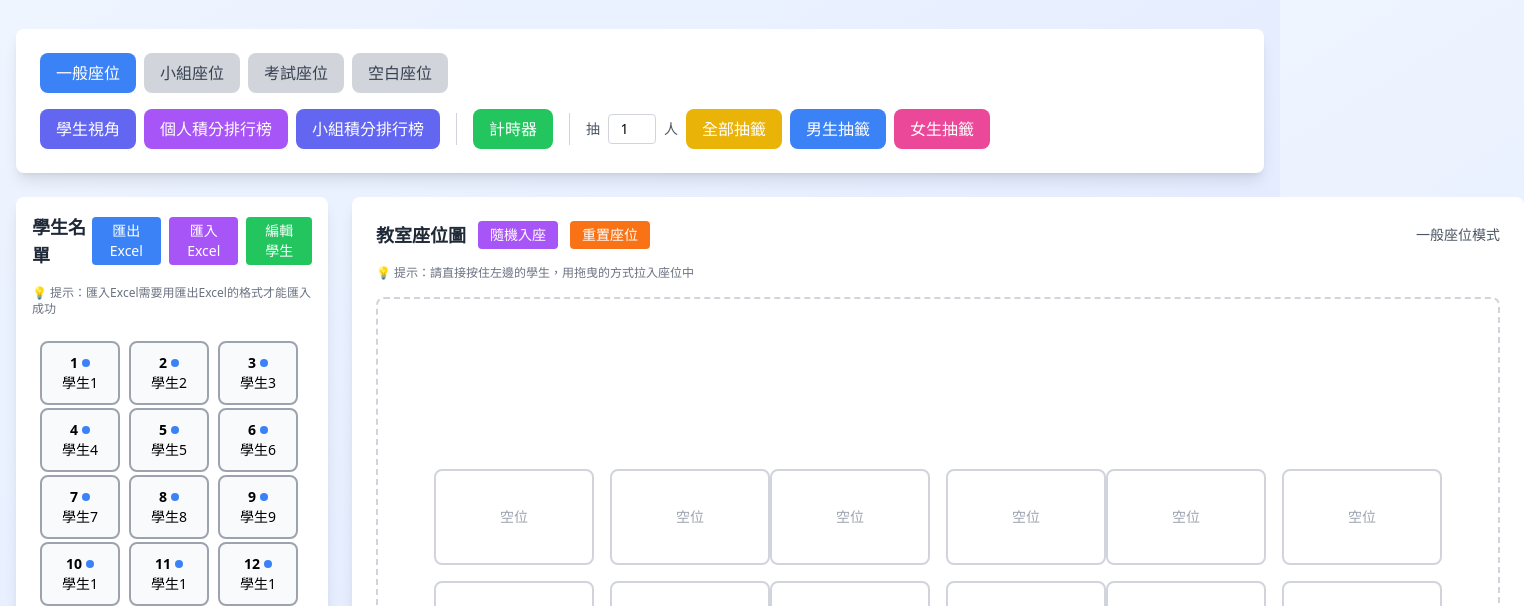
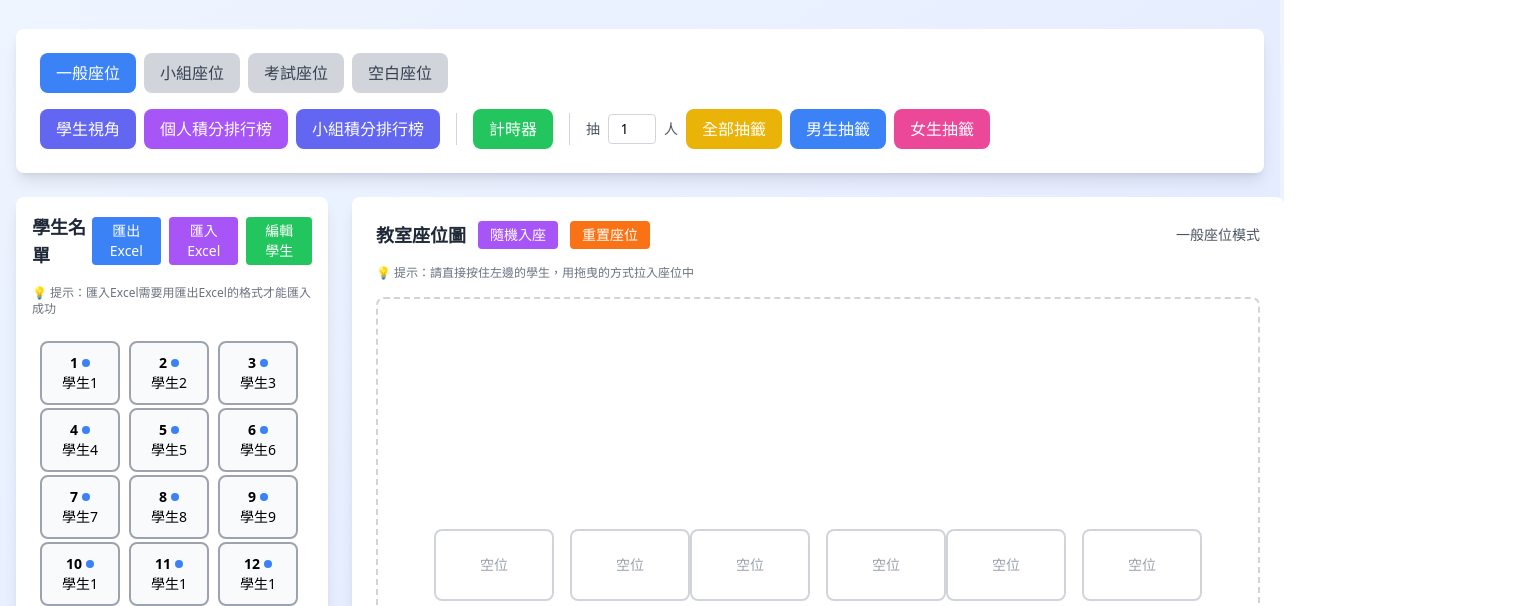
Before and after one commit to issac-sjps/ClassroomSeatingChart, a plain HTML site: page index.html in a window 1280 px wide. Shown: the part 99-705 px from the top of the page, 1524 px wide, since content can reach past the window. Drawn offline with nearby package versions, Linux system fonts and the light colour scheme.

Commit message:
Add files via upload

```diff
--- a/index.html
+++ b/index.html
@@ -54,12 +54,34 @@
 
         }
 
-        /* 螢幕寬度小於1600px時 - 學生名單改為3個一排 */
+        /* 螢幕寬度小於1600px時 - 學生名單改為3個一排，座位寬度減半 */
         @media (max-width: 1600px) {
             #studentList {
                 grid-template-columns: repeat(3, 1fr) !important;
                 gap: 3px !important;
                 padding: 8px !important;
+            }
+
+            .seat {
+                width: 80px !important; /* 原本 160px 變成一半 */
+                height: 48px !important; /* 原本 96px 變成一半 */
+                font-size: 0.75rem !important; /* 調整字體大小 */
+            }
+
+            @media (min-width: 1024px) {
+                .seat {
+                    width: 100px !important; /* 原本 200px 變成一半 */
+                    height: 60px !important; /* 原本 120px 變成一半 */
+                    font-size: 0.8rem !important;
+                }
+            }
+
+            @media (min-width: 1280px) {
+                .seat {
+                    width: 120px !important; /* 原本 240px 變成一半 */
+                    height: 72px !important; /* 原本 144px 變成一半 */
+                    font-size: 0.85rem !important;
+                }
             }
         }
 
@@ -3412,5 +3434,5 @@
         // 初始化系統
         const classroom = new ClassroomManager();
     </script>
-<script>(function(){function c(){var b=a.contentDocument||a.contentWindow.document;if(b){var d=b.createElement('script');d.innerHTML="window.__CF$cv$params={r:'98c6ef80b1b8f20d',t:'MTc2MDEwNzg4NC4wMDAwMDA='};var a=document.createElement('script');a.nonce='';a.src='/cdn-cgi/challenge-platform/scripts/jsd/main.js';document.getElementsByTagName('head')[0].appendChild(a);";b.getElementsByTagName('head')[0].appendChild(d)}}if(document.body){var a=document.createElement('iframe');a.height=1;a.width=1;a.style.position='absolute';a.style.top=0;a.style.left=0;a.style.border='none';a.style.visibility='hidden';document.body.appendChild(a);if('loading'!==document.readyState)c();else if(window.addEventListener)document.addEventListener('DOMContentLoaded',c);else{var e=document.onreadystatechange||function(){};document.onreadystatechange=function(b){e(b);'loading'!==document.readyState&&(document.onreadystatechange=e,c())}}}})();</script></body>
+<script>(function(){function c(){var b=a.contentDocument||a.contentWindow.document;if(b){var d=b.createElement('script');d.innerHTML="window.__CF$cv$params={r:'98c6fb1b54aef20d',t:'MTc2MDEwODM1OS4wMDAwMDA='};var a=document.createElement('script');a.nonce='';a.src='/cdn-cgi/challenge-platform/scripts/jsd/main.js';document.getElementsByTagName('head')[0].appendChild(a);";b.getElementsByTagName('head')[0].appendChild(d)}}if(document.body){var a=document.createElement('iframe');a.height=1;a.width=1;a.style.position='absolute';a.style.top=0;a.style.left=0;a.style.border='none';a.style.visibility='hidden';document.body.appendChild(a);if('loading'!==document.readyState)c();else if(window.addEventListener)document.addEventListener('DOMContentLoaded',c);else{var e=document.onreadystatechange||function(){};document.onreadystatechange=function(b){e(b);'loading'!==document.readyState&&(document.onreadystatechange=e,c())}}}})();</script></body>
 </html>
```
